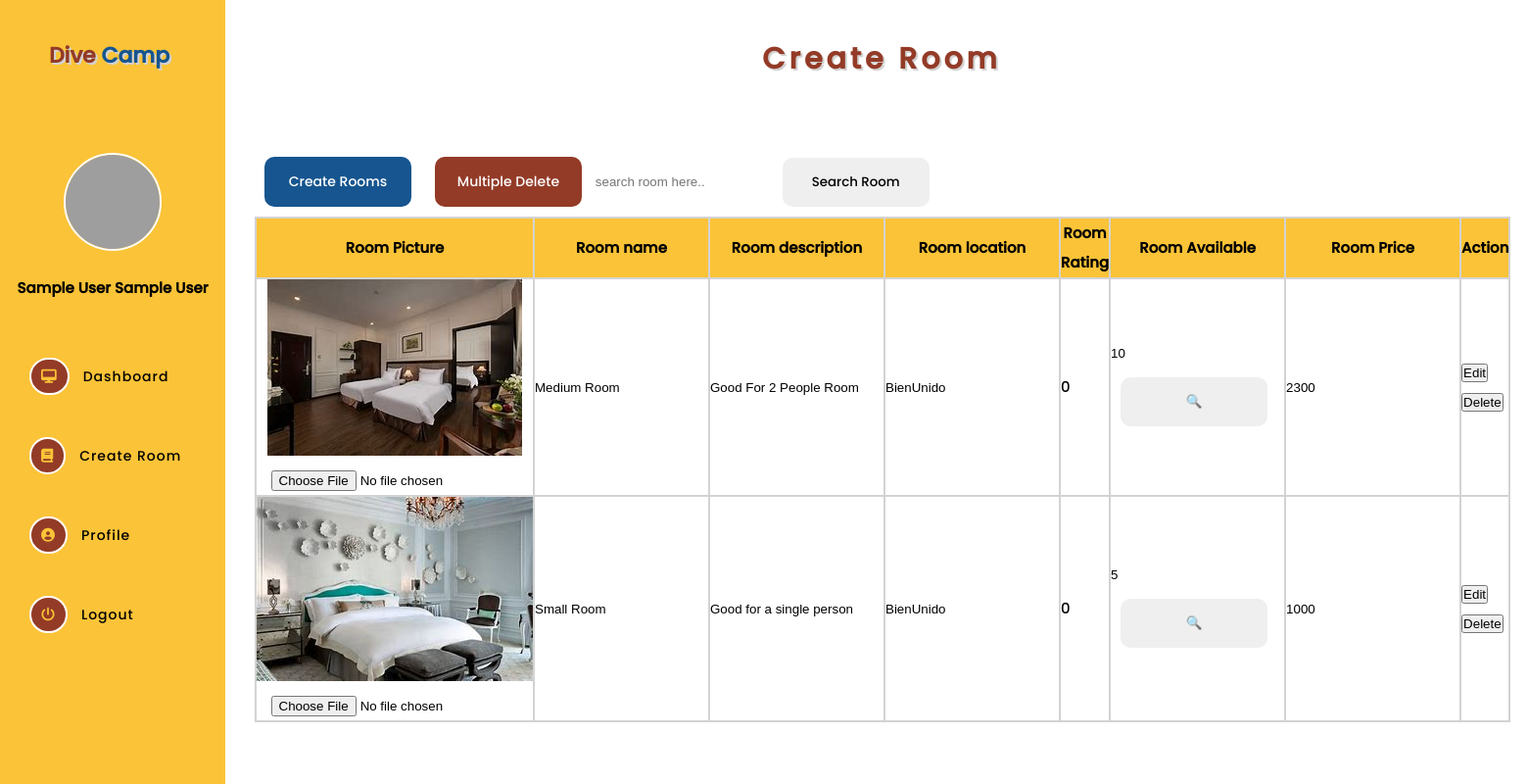
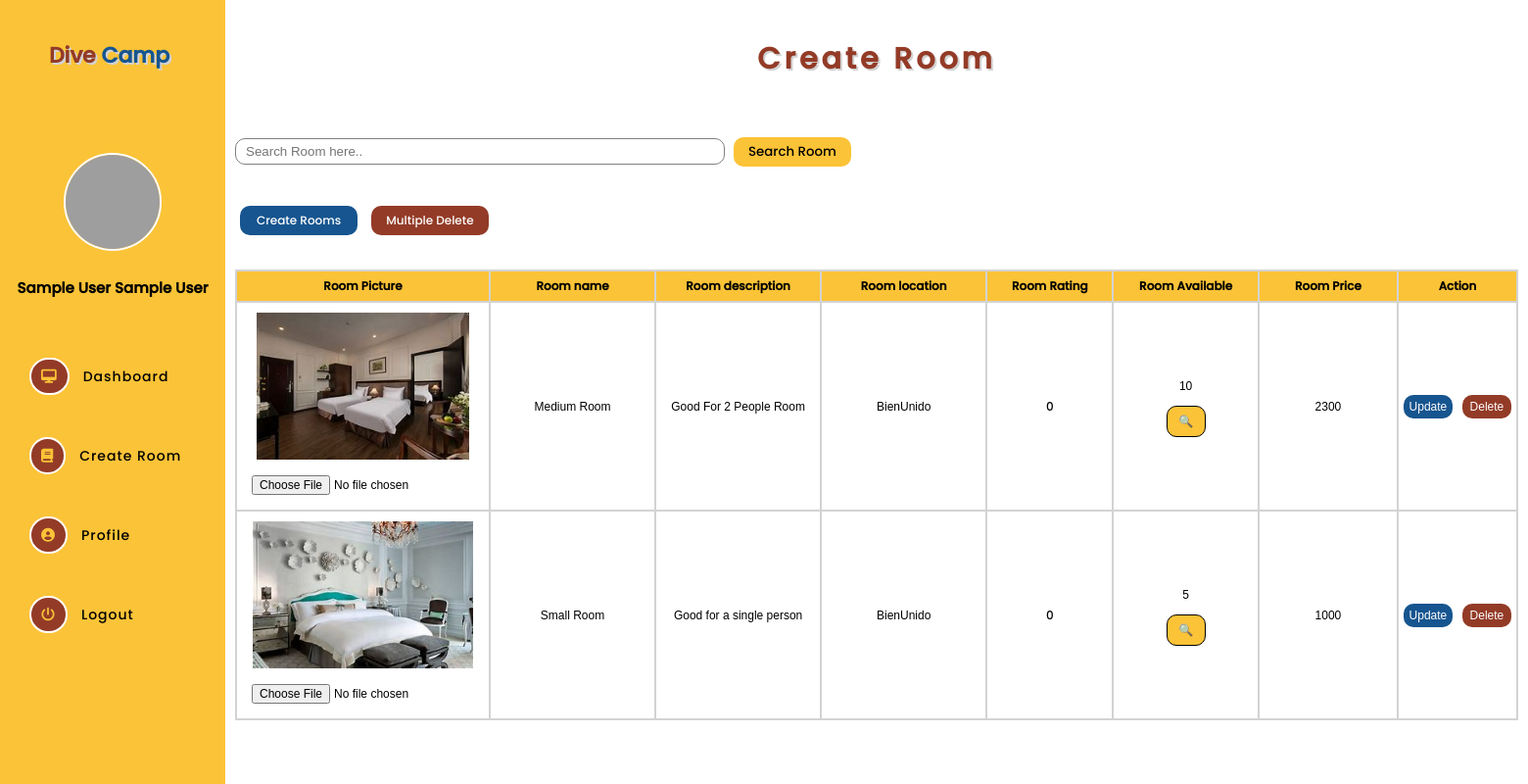
Before and after one commit to genjionn/BienUnido-DiveCamp, a PHP site: page /DiveCamp_Project/pages/admincreateroom in a window 1560 px wide. Shown: the whole page at 98% size. Run offline with PHP 8.4, Linux system fonts and the light colour scheme; the visitor is signed in with stand-in values (Sample User, id 1); data comes from the database, SQL or seed files in the repository; some libraries are stand-ins or nearby versions; grey boxes are pictures that could not be loaded.

Commit message:
Update_design

```diff
--- a/app/views/pages/admincreateroom.php
+++ b/app/views/pages/admincreateroom.php
@@ -97,7 +97,7 @@ html {
   display: block;
   height: auto;
   width: auto;
-  margin-left: 240px;
+  margin-left: 230px;
   padding: 5px 10px;
 }
 .container .content h1{
@@ -105,33 +105,53 @@ html {
   text-align: center;
   width: auto;
   letter-spacing: 4px;
-  /* background-image: linear-gradient(to bottom, #ffeb6e, #f8f193, #f4f6b5, #f4f9d6, #ffffff); */
   border-top-right-radius: 10px;
   padding: 30px 0px;
   text-shadow: 2px 2px lightgray;
 }
 
-.container .content .addRoom-btn{
-  padding: 15px 10px;
-}
 .container .content .addRoom-btn a{
   text-decoration: none;
-  font-size: 14px;
+  font-size: 12px;
   color:#fff;
 }
 .container .content .addRoom-btn button{
   border:none;
-  padding: 15px 10px;
-  width: 150px;
+  padding: 5px 10px;
+  width: 120px;
   border-radius: 10px;
   font-family: "Poppins", sans-serif;
-  margin:10px;
+  margin:5px;
+}
+.container .content #btn button{
+  background:red;
+  color:#fff;
+}
+.container .content .addRoom-btn #search-inp{
+  padding: 5px 10px;
+  border-radius: 10px;
+  border: 1px solid gray;
+  width: 500px;
+}
+.container .content .addRoom-btn #search{
+  background: #fbc337;
+  color:#000;
+}
+.container .content .addRoom-btn #search:hover{
+  background: goldenrod;
+  color:#fff;
 }
 .container .content .addRoom-btn #create{
   background: #16558f;
 }
+.container .content .addRoom-btn #create:hover{
+  background: darkblue;
+}
 .container .content .addRoom-btn #delete{
   background: #933b27;
+}
+.container .content .addRoom-btn #delete:hover{
+  background: darkred;
 }
 
 
@@ -384,6 +404,166 @@ html {
   top: 0;
   width: 100%;
   z-index: 10;
+}
+
+/* Modal Available room */
+#available-modal {
+  left: 59%;
+  margin: -250px 0 0 -32%;
+  opacity: 0;
+  position: absolute;
+  top: -50%;
+  visibility: hidden;
+  width: 50%;
+  border: 0px solid transparent;
+  border-top-left-radius: 10px;
+  border-top-right-radius: 10px;
+  box-shadow: 0 3px 7px rgba(0,0,0,.25);
+  box-sizing: border-box;transition: all .4s ease-in-out;
+  -moz-transition: all .4s ease-in-out;
+  -webkit-transition: all .4s ease-in-out;
+
+}
+
+#available-modal:target {
+  opacity: 1;
+  top: 50%;
+  visibility: visible;
+  }
+
+#available-modal .modal-body {
+  padding: 20px;
+  text-align: right;
+  color: #000;
+}
+.modal-content {
+  position: relative;
+  z-index: 20;
+  border-radius: 5px;
+  color: gray;
+  display: block;
+}
+#available-modal .modal-body {
+  display:block;
+  justify-content: center;
+  align-items: center;
+  overflow-y:scroll;
+  scroll-behavior: smooth;
+  overflow-x:hidden;
+  background-image: url("../img/background.png");
+  background-size:cover;
+  margin:0%;
+  padding:0%;
+}
+#available-modal .modal-body .exit{
+  display:block;
+  padding: 5px 10px;
+}
+#available-modal .modal-body .exit button{
+  padding:5px 10px;
+  background:red;
+  border:none;
+  border-radius: 100px;
+}
+#available-modal .modal-body .exit i{
+  color:white;
+}
+#available-modal .modal-body form{
+  display: block;
+}
+#available-modal .modal-body .image{
+  width: auto;
+  height: auto;
+  padding: 10px 10px;
+  text-align: center;
+}
+
+#available-modal .modal-body .image img{
+  width: 250px;
+  height: 250px;
+}
+#available-modal .modal-body .image table td{
+  border:none;
+  text-align: left;
+  padding-left:15px;
+}
+#available-modal .overlay {
+  background-color: #000;
+  background: rgba(0,0,0,.8);
+  height: 100%;
+  left: 0;
+  position: fixed;
+  top: 0;
+  width: 100%;
+  z-index: 10;
+}
+/* search table */
+#search-table td input{
+  text-align: center;
+  font-size: 12px;
+  padding: 5px 0px;
+  outline-color: blue;
+}
+#search-table td{
+  width: 13%;
+  max-width: 13%;
+}
+/* main table */
+.main-table{
+  font-size: 12px;
+}
+.main-table td{
+  width: 13%;
+  max-width: 13%;
+  text-align: center;
+}
+.main-table td input{
+  font-size: 12px;
+  outline-color: blue;
+  padding:5px 5px;
+  text-align: center;
+}
+/* multiple delete table */
+table input[type="checkbox"]{
+  width: 20px;
+  height: 20px;
+}
+form #delete-rooms{
+  padding: 10px 10px;
+  background: #933b27;
+  border:none;
+  color: white;
+  display:flex;
+  float: left;
+  margin-left: 20px;
+  border-radius: 5px;
+}
+form #delete-rooms:hover{
+  background: darkred;
+}
+/* Action */
+.btn{
+  display:flex;
+}
+.btn input{
+  margin:5px;
+  padding: 5px 5px;
+  width: 50px;
+
+}
+.btn .update{
+  padding: 5px;
+  border-radius: 10px;
+  border: none;
+  background: #16558f;
+  color: white;
+}
+.btn .del{
+  padding: 5px;
+  border-radius: 10px;
+  border: none;
+  background: #933b27;
+  color: white;
 }
 /* media */
 
@@ -522,15 +698,11 @@ html {
                     <td><input type="checkbox" name="sel_del[]" value="<?php echo $row->roomid ?>"></td>
                     <td style="width:13%;">
                       <center>
-                        <img src="../public/img/roomimg/<?php echo $row->roomimage ?>">
+                        <img style="widht 250px; max-width: 250px; height: 150px; max-height: 150px; " src="../public/img/roomimg/<?php echo $row->roomimage ?>">
                       </center>
                     </td>
                     <td><?php echo $row->roomname ?></td>
-                    <td><?php echo $row->roomdesc ?></td>
-                    <td><?php echo $row->roomlocation ?></td>
-                    <td><?php echo $row->rating ?></td>
-                    <td><?php echo $row->roomsavailable ?></td>
-                    <td><?php echo $row->roomprice ?></td>
+
                   </tr>
                   <?php }?>
                 </table>
@@ -539,16 +711,28 @@ html {
           </div>
           <div class="overlay"></div>
         </div>
+         <!-- Multiple Delete-->
+         <div id="available-modal">
+          <div class="modal-content">
+            <div class="modal-body">
+              <div class="exit">
+                <button class="close"><a href="#" ><i class="fa fa-xmark"></i></a> </button>
+              </div>
+            </div>
+          </div>
+          <div class="overlay"></div>
+        </div>
         <!-- TABLE DATA -->
       <div class="table">
       <div class="addRoom-btn">
         <form method="POST" action='<?php echo URLROOT; ?>/pages/admincreateroom' enctype="multipart/form-data">
+        <input id="search-inp"type="text" name="roomsearch"  placeholder="Search Room here..">
+        <button id="search" type="submit" name="SearchRoom">Search Room</button><!--Can Search rooms--><br><br>
         <button id="create"><a href="#addroom-modal">Create Rooms</a></button>
-        <button id="delete"><a href="#viewImage-modal">Multiple Delete</a></button><!--Can delete multiple rooms-->
-        <input style="border:none" type="text" name="roomsearch"  placeholder="search room here..">
-        <button id="search" type="submit" name="SearchRoom">Search Room</button><!--Can Search rooms-->
-          <table style="width:100%;text-align:left;background-color:#eadbc8;">
-            <span class="invalidFeedback" style="color:red;">
+        <button id="delete"><a href="#multidel-modal">Multiple Delete</a></button><!--Can delete multiple rooms--> <br>
+
+          <table id="search-table" style="width:100%; text-align:center;background-color:white;">
+            <span id="btn"class="invalidFeedback" style="color:red;">
               <?php echo $data['roomresultError'];?>
             </span>
             <span class="invalidFeedback" style="color:red;">
@@ -557,29 +741,32 @@ html {
           <?php $RoomResult = $_SESSION['searchingrooms'];
             foreach($RoomResult as $result){ ?>
             <tr>
-                <td style="width:13%;">
+                <td style="width:13%; max-width: 13%; padding: 10px;">
                   <center>
-                    <img src="../public/img/roomimg/<?php echo $result->roomimage ?>"><br><input type="file" name="UpdateRoomImage">
+                    <img style="widht 250px; max-width: 250px; height: 150px; max-height: 150px; " src="../public/img/roomimg/<?php echo $result->roomimage ?>"><br><input type="file" name="UpdateRoomImage">
                     <input type="hidden" name="roomimgname" value="<?php echo $result->roomimage ?>">
                   </center>
                 </td>
-                <td><input style="border:none" type="text" name="roomname" value="<?php echo $result->roomname ?>"></td>
+                <td ><input style="border:none" type="text" name="roomname" value="<?php echo $result->roomname ?>"></td>
                 <td><input style="border:none" type="text" name="roomdesc" value="<?php echo $result->roomdesc ?>"></td>
                 <td><input style="border:none" type="text" name="roomlocation" value="<?php echo $result->roomlocation ?>"></td>
                 <td><?php echo $result->rating ?></td>
-                <td><input style="border:none" type="text" name="roomavail" value="<?php echo $result->roomsavailable ?>"><button>🔍</button></td>
+                <td><input style="border:none; width: 100px;" type="text" name="roomavail" value="<?php echo $result->roomsavailable ?>">
+                <button style=" background: #fbc337; border:1px solid #000; width: 40px;"><a href="#available-modal">🔍</a></button></td>
                 <td><input style="border:none" type="text" name="roomprice" value="<?php echo $result->roomprice ?>"></td>
                 <td>
-                  <input type="hidden" name="roomid" value="<?php echo $result->roomid ?>">
-                  <input type="submit" name="UpdateRoom" value="Edit">
-                  <input type="submit" name="DeleteRoom" value="Delete">
+                  <div class="btn">
+                    <input type="hidden" name="roomid" value="<?php echo $result->roomid ?>">
+                    <input class="update" type="submit" name="UpdateRoom" value="Update">
+                    <input class="del" type="submit" name="DeleteRoom" value="Delete">
+                  </div>
                 </td>
             </tr>
           </table>
             </form>
           <?php } ?>
           <br>
-          <table>
+          <table class="main-table" >
             <tr>
               <th>Room Picture</th>
               <th>Room name</th>
@@ -594,22 +781,25 @@ html {
               foreach($RoomRecords as $row){ ?>
               <form method="POST" action='<?php echo URLROOT; ?>/pages/admincreateroom' enctype="multipart/form-data">
               <tr>
-                <td style="width:13%;">
+                <td style="width:13%; padding: 10px;" >
                   <center>
-                    <img src="../public/img/roomimg/<?php echo $row->roomimage ?>"><br><input type="file" name="UpdateRoomImage">
+                    <img style="widht 250px; max-width: 250px; height: 150px; max-height: 150px; " src="../public/img/roomimg/<?php echo $row->roomimage ?>"><br><input type="file" name="UpdateRoomImage">
                     <input type="hidden" name="roomimgname"  value="<?php echo $row->roomimage ?>">
                   </center>
                 </td>
-                <td><input style="border:none" type="text" name="roomname" value="<?php echo $row->roomname ?>"></td>
-                <td><input style="border:none" type="text" name="roomdesc" value="<?php echo $row->roomdesc ?>"></td>
+                <td ><input style="border:none" type="text" name="roomname" value="<?php echo $row->roomname ?>"></td>
+                <td ><input style="border:none;" type="text" name="roomdesc" value="<?php echo $row->roomdesc ?>"></td>
                 <td><input style="border:none" type="text" name="roomlocation" value="<?php echo $row->roomlocation ?>"></td>
                 <td><?php echo $row->rating ?></td>
-                <td><input style="border:none" type="text" name="roomavail" value="<?php echo $row->roomsavailable ?>"><button>🔍</button></td>
-                <td><input style="border:none" type="text" name="roomprice" value="<?php echo $row->roomprice ?>"></td>
+                <td><input style="border:none; width: 100px;" type="text" name="roomavail" value="<?php echo $row->roomsavailable ?>">
+                <button style=" background: #fbc337; border:1px solid #000; width: 40px;"><a href="#available-modal">🔍</a></button></td>
+                <td><input style="border:none; width: 80px;" type="text" name="roomprice" value="<?php echo $row->roomprice ?>"></td>
                 <td>
+                 <div class="btn">
                   <input type="hidden" name="roomid" value="<?php echo $row->roomid ?>">
-                  <input type="submit" name="UpdateRoom" value="Edit">
-                  <input type="submit" name="DeleteRoom" value="Delete">
+                  <input class="update" type="submit" name="UpdateRoom" value="Update">
+                  <input class="del" type="submit" name="DeleteRoom" value="Delete">
+                 </div>
                 </td>
               </tr>
               </form>
```
Also changed, not shown: other parts of app/views/pages/admincreateroom.php (+21 -25 lines).
